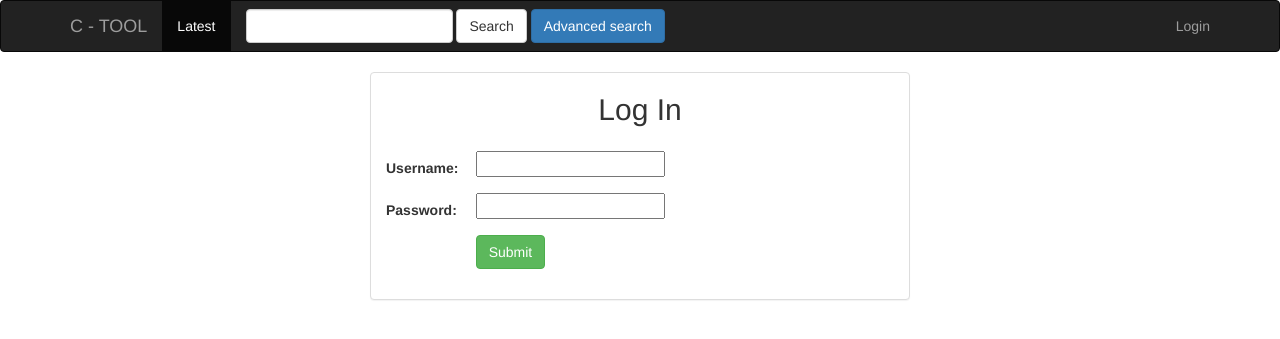
After one commit to dariusz-adler/c-tool, a Django app: template errors/templates/errors/login.html in a window 1280 px wide. The commit adds this page. Shown: the top 339 px of the page. Run offline with Django 3.2, Linux system fonts and the light colour scheme; the template is opened without the code that fills it, so the values that code supplies are empty; parts of the project's set-up code (start-up, migrations or seed data) failed here and were passed over; some libraries are stand-ins or nearby versions.

Commit message:
login functionality

```diff
--- a/ctool/settings.py
+++ b/ctool/settings.py
@@ -39,7 +39,7 @@ INSTALLED_APPS = [
     'django.contrib.messages',
     'django.contrib.staticfiles',
 ]
-
+LOGIN_URL = '/index/'
 MIDDLEWARE = [
     'django.middleware.security.SecurityMiddleware',
     'django.contrib.sessions.middleware.SessionMiddleware',
--- a/errors/templates/errors/base.html
+++ b/errors/templates/errors/base.html
@@ -23,8 +23,9 @@
         <ul class="nav navbar-nav">
 
             <li class="active"><a href="{% url 'error:index' %}">Latest</a></li>
-            <li class=""><a href="{% url 'error:add' %}">Add error</a></li>
-
+            {% if user.is_authenticated %}
+                <li class=""><a href="{% url 'error:add' %}">Add error</a></li>
+            {% endif %}
         </ul>
 
         <!-- search -->
@@ -39,7 +40,11 @@
         <!-- right items -->
         <ul class="nav navbar-nav navbar-right">
             <li>
-                <a href="#">Login</a>
+                {% if user.is_authenticated %}
+                    <a href="{% url 'error:logout_user' %}">Logout</a>
+                {% else %}
+                    <a href="{% url 'error:login_user' %}">Login</a>
+                {% endif %}
             </li>
         </ul>
 
--- /dev/null
+++ b/errors/templates/errors/login.html
@@ -0,0 +1,49 @@
+{% extends 'errors/base.html' %}
+{% block title %}Log In{% endblock %}
+{% block login_active %}active{% endblock %}
+
+{% block body %}
+<div class="container-fluid">
+
+    <div class="container">
+        <div class="col-md-offset-3 col-md-6">
+            <div class="panel panel-default">
+                <div class="panel-head">
+                    <h2 style="text-align: center">Log In </h2>
+                </div>
+                <div class="panel-body">
+                    {% if error_message %}
+                        <p><strong>{{ error_message }}</strong></p>
+                    {% endif %}
+                    <form class="form-horizontal" role="form" action="{% url 'error:login_user' %}" method="post" enctype="multipart/form-data">
+                        {% csrf_token %}
+                        <div class="form-group">
+                            <label class="control-label col-sm-2" for="id_username">
+                                Username:
+                            </label>
+                            <div class="col-sm-10">
+                                <input id="id_username" maxlength="30" name="username" type="text">
+                            </div>
+                        </div>
+                        <div class="form-group">
+                            <label class="control-label col-sm-2" for="id_password">
+                                Password:
+                            </label>
+                            <div class="col-sm-10">
+                                <input id="id_password" maxlength="30" name="password" type="password">
+                            </div>
+                        </div>
+                        <div class="form-group">
+                            <div class="col-sm-offset-2 col-sm-10">
+                                <button type="submit" class="btn btn-success">Submit</button>
+                            </div>
+                        </div>
+                    </form>
+                </div>
+            </div>
+        </div>
+    </div>
+
+</div>
+
+{% endblock %}
--- a/errors/urls.py
+++ b/errors/urls.py
@@ -7,7 +7,8 @@ urlpatterns = [
     url(r'^$', views.index, name='index'),
 
     #/error.id
-    url(r'^sorting/(?P<column>.+)/(?P<direction>.+)$', views.sorting, name='sorting'),
+    url(r'^sorting/(?P<column>.+)/asc$', views.asc_sorting, name='asc_sorting'),
+    url(r'^sorting/(?P<column>.+)/desc$', views.desc_sorting, name='desc_sorting'),
     url(r'^(?P<error_id>[0-9]+)/$', views.detail, name='detail'),
 
     #/add
@@ -15,5 +16,14 @@ urlpatterns = [
 
     #/update/error.id
     url(r'^update/(?P<error_id>[0-9]+)/$', views.update_error, name='update'),
+
+    #/advanced_search
     url(r'advanced_search/$', views.advanced_search, name='advanced_search'),
+
+    #/login
+    url(r'login/$', views.login_user, name='login_user'),
+    url(r'logout/$', views.logout_user, name='logout_user'),
+
+    url(r'index/$', views.index, name='index'),
+
 ]
```
Also changed, not shown: errors/templates/errors/index.html (+8 -3 lines), errors/views.py (+29 -19 lines).
